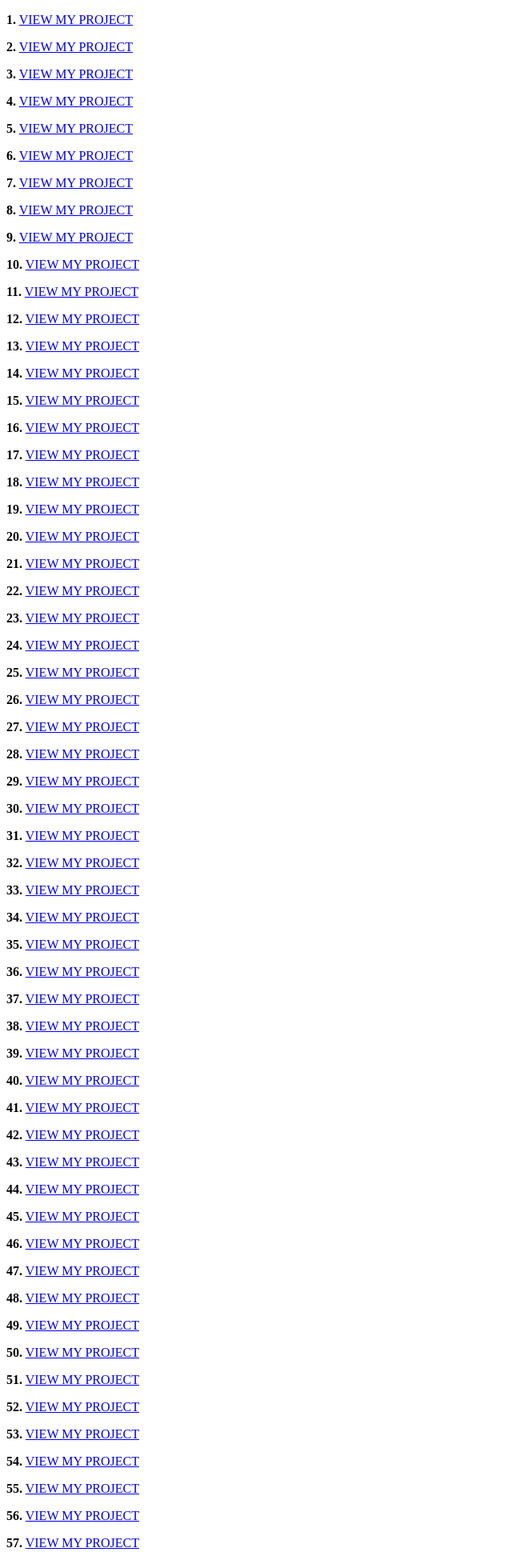
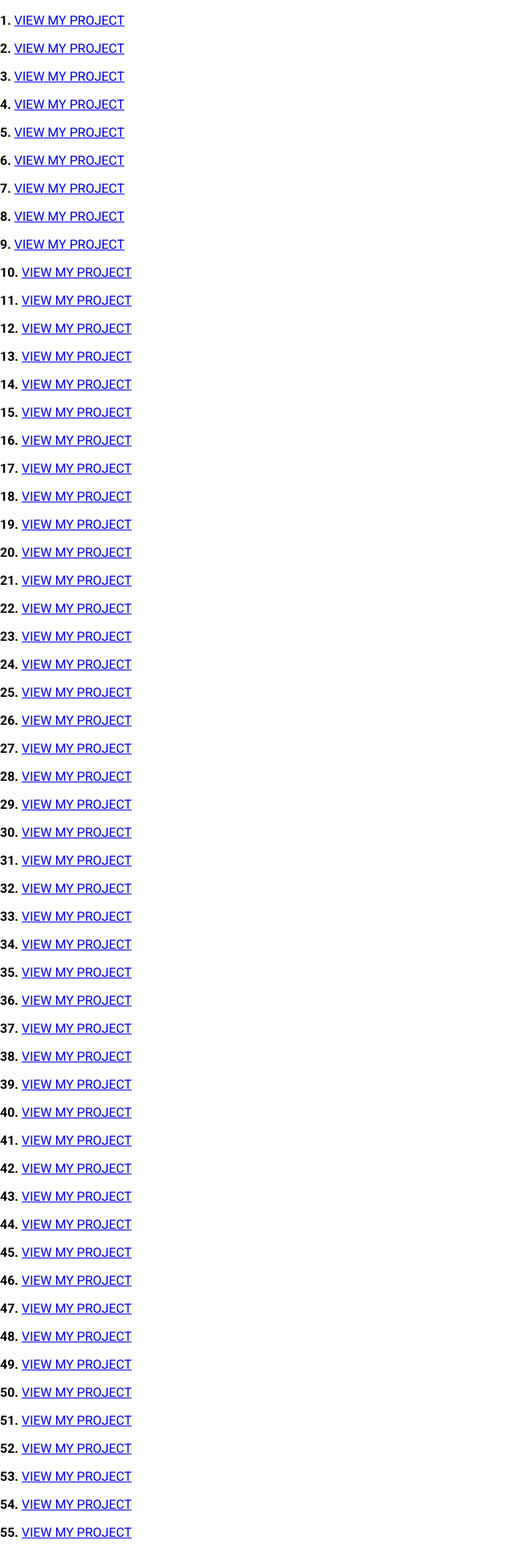
Before and after one commit to RyanMurphy4/Portfolio, a Django app: page / in a window 1280 px wide. Shown: the top 1940 px of the page at 80% size, without its empty margins (0-640 px from the left). Run offline with Django 4.2, Linux system fonts and the light colour scheme.

Commit message:
Add global static/template dirs
Update settings.py to include staticfiles_dirs

```diff
--- /dev/null
+++ b/my_portfolio/portfolio_app/static/portfolio_app/port_css.css
@@ -0,0 +1,4 @@
+ul {
+    list-style: none;
+    background: red;
+}
--- a/my_portfolio/portfolio_app/templates/portfolio_app/index.html
+++ b/my_portfolio/portfolio_app/templates/portfolio_app/index.html
@@ -1,16 +1,14 @@
-<!DOCTYPE html>
-<html lang="en">
-<head>
-    <meta charset="UTF-8">
-    <meta name="viewport" content="width=device-width, initial-scale=1.0">
-    <title>Ryan's Portfolio</title>
-</head>
-<body>
+{% extends 'base.html' %}
+{% load static %}
+
+{% block css_files  %}
+<link rel="stylesheet" href="{% static "portfolio_app/port_css.css" %}">
+{% endblock %}
+
+{% block page_title %} Home Page {% endblock %}
+
+{% block content %}
     {% for num in nums %}
-
-<p><b> {{num|add:1}}.</b> <a href="{% url 'portfolio-projects' %}"> VIEW MY PROJECT </a></p>
+    <p><b> {{num|add:1}}.</b> <a href="{% url 'portfolio-projects' %}"> VIEW MY PROJECT </a></p>
     {% endfor %}
-
-
-</body>
-</html>
+{% endblock %}
--- /dev/null
+++ b/my_portfolio/static/styles.css
@@ -0,0 +1,10 @@
+
+@import url('https://fonts.googleapis.com/css2?family=Roboto:ital,wght@0,100;0,300;0,400;0,500;0,700;0,900;1,100;1,300;1,400;1,500;1,700;1,900&display=swap');
+
+html {
+    font-family: "Roboto", sans-serif;
+}
+
+body {
+    margin: 0;
+}
--- /dev/null
+++ b/my_portfolio/templates/base.html
@@ -0,0 +1,18 @@
+{% load static %}
+
+<!DOCTYPE html>
+<html lang="en">
+<head>
+    <meta charset="UTF-8">
+    <meta name="viewport" content="width=device-width, initial-scale=1.0">
+    <title>{% block page_title %} {% endblock %}</title>
+
+    <link rel="stylesheet" href="{% static "styles.css" %}">
+
+    {% block css_files %} {% endblock%}
+
+</head>
+<body>
+    {% block content %} {% endblock %}
+</body>
+</html>
```
Also changed, not shown: my_portfolio/my_portfolio/settings.py (+8 -1 lines).
